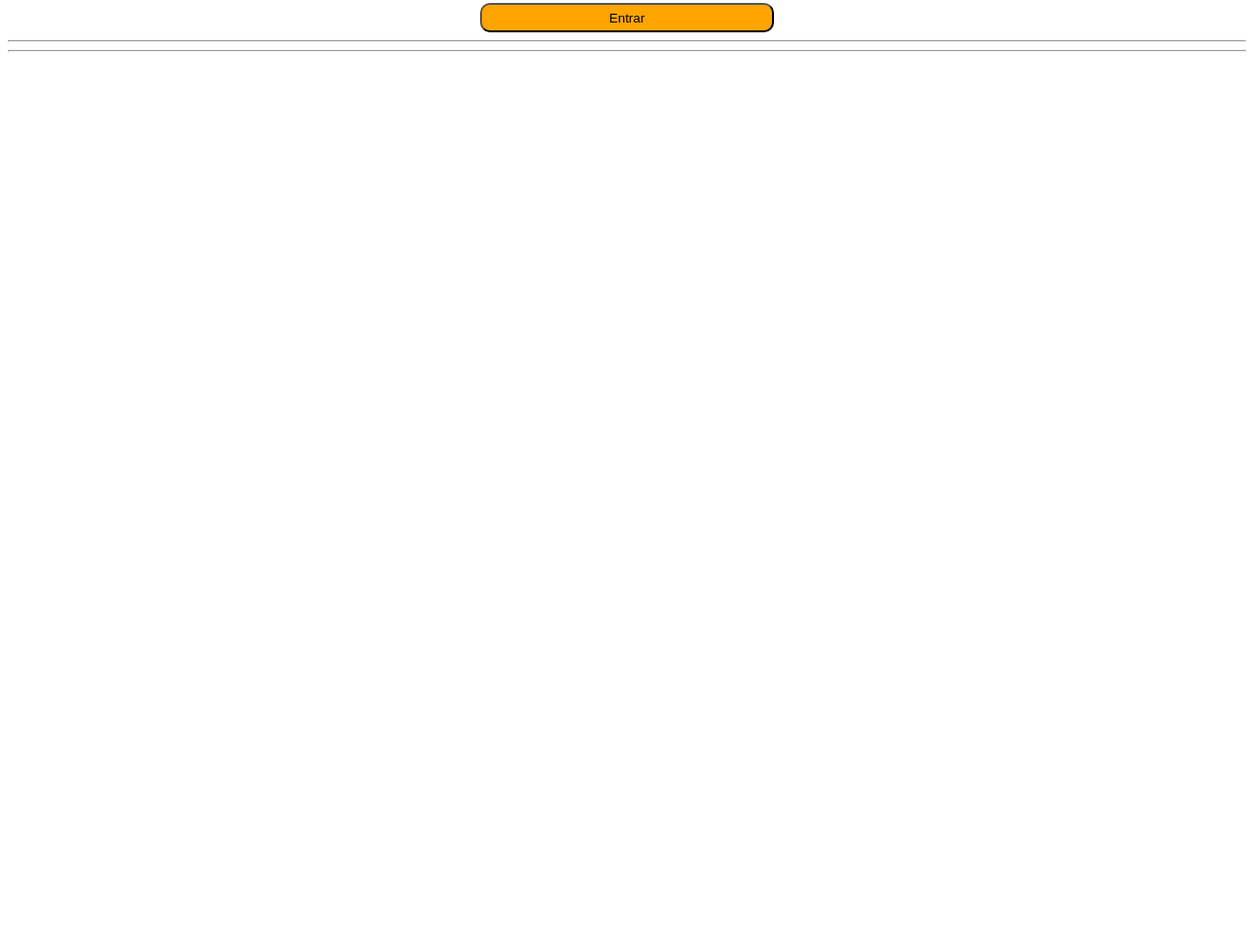
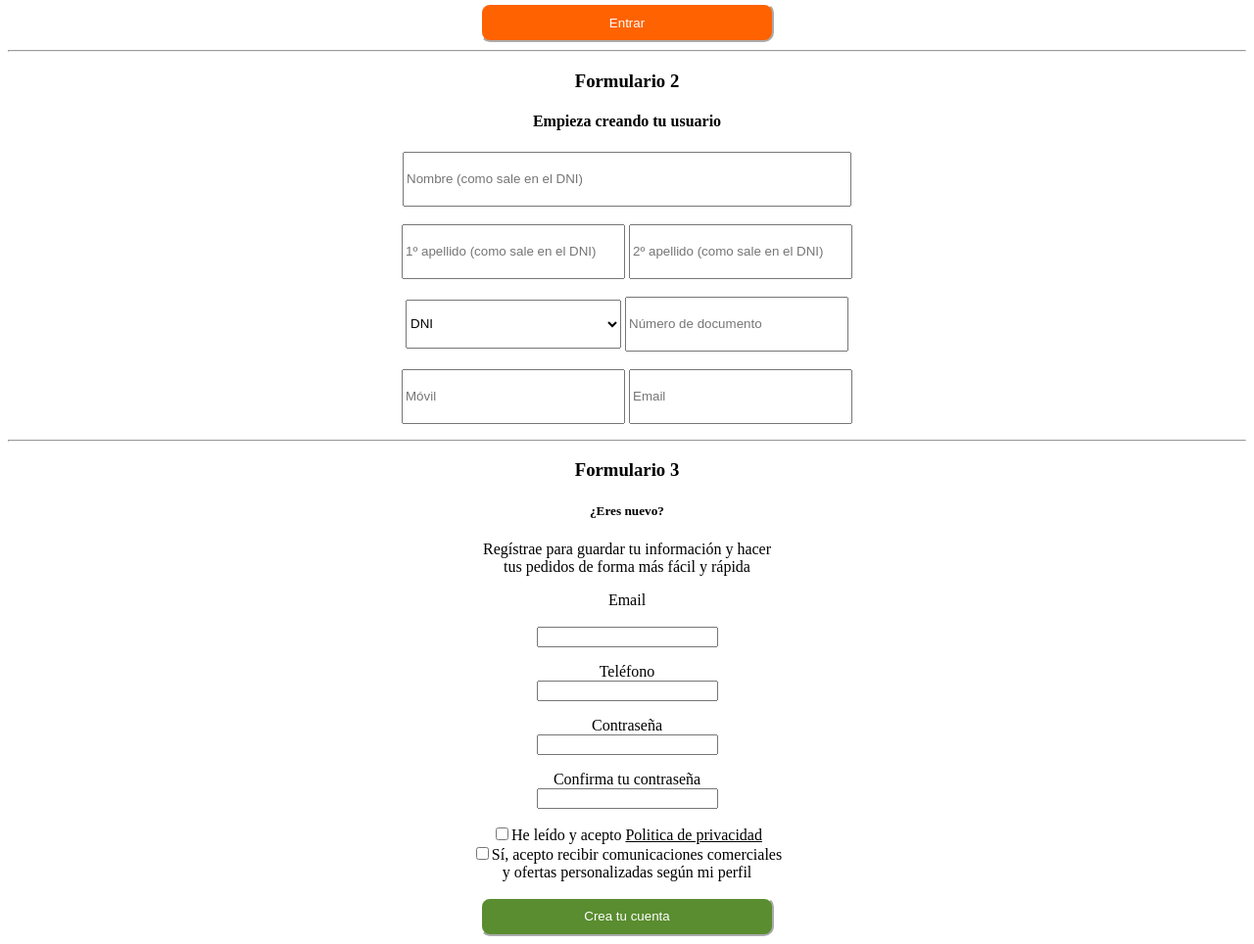
Before and after one commit to VictorBlat/practica-9, a plain HTML site: page index.html in a window 1280 px wide. Shown: the part 384-1348 px from the top of the page at 98% size. Before the commit the page ends 800 px from the top, so only its background shows below. Drawn offline with Linux system fonts and the light colour scheme.

Commit message:
termiado

```diff
--- a/index.html
+++ b/index.html
@@ -44,8 +44,31 @@
 </form>
 <hr>
 <form action="web.php" method="get">
+    <h3><center>Formulario 2</center></h3>
+    <h4><center>Empieza creando tu usuario</center></h4>
+    <p>
+
+        <input class="formulario2" type="text" name="nombre" id="nombre" placeholder="Nombre (como sale en el DNI)">
+        <br>
+        <br>
+        <input class="pequeños" type="text" name="1apellido" id="1apellido" placeholder="1º apellido (como sale en el DNI)">
+
+        <input class="pequeños" type="text" name="2apellido" id="2apellido" placeholder="2º apellido (como sale en el DNI)">
+        <br>
+        <br>
+        <select class="pequeños"  name="documento" id="documento" placeholder="TIPO DE DOCUMENTO">
+            <option value="1">DNI</option>
+            <option value="2">NIF</option>
+            <option value="3">CERT.AEAT</option>
+        </select>
+        <input class="pequeños" type="text" name="numero" id="numero" placeholder="Número de documento">
+        <br>
+        <br>
+        <input class="pequeños" type="tel" name="telefono" id="Teléfono" placeholder="Móvil">
+        <input class="pequeños" type="email" name="email" id="email" placeholder="Email">
 
 
+    </p>
 
 
 
@@ -56,18 +79,39 @@
 </form>
 <hr>
 <form action="web.php" method="get">
+    <h3><center>Formulario 3</center></h3>
+    <h5><center>¿Eres nuevo?</center></h5>
+    <p>Regístrae para guardar tu información y hacer <br> tus pedidos de forma más fácil y rápida</p>
+    <p>
+        Email <br><br>
+        <input type="email" name="email" id="email">
+        <br>
+    </p>
+    <p>
+        Teléfono <br>
+        <input type="tel" id="telefono" name="telefono">
+    </p>
+    <p>
+        Contraseña
+        <br>
+        <input type="password" id="password" name="password">
+    </p>
+    <p>
+    Confirma tu contraseña
+
+    <br>
+    <input type="password" id="password" name="password">
+    </p>
 
 
 
 
+    <p>
+    <input type="checkbox" name="checkbox" id="politica de privacidad">He leído y acepto <u>Politica de privacidad</u><br>
+    <input type="checkbox" name="checkbox" id="aceptar">Sí, acepto recibir comunicaciones comerciales <br> y ofertas personalizadas según mi perfil
 
-
-
-
-
-
-
-
+    </p>
+    <center><input class="crear" type="submit" value="Crea tu cuenta"></center>
 
 </form>
 </main>
--- a/style.css
+++ b/style.css
@@ -1,11 +1,44 @@
 input.Entrar{
     position: relative;
     width: 300px;
-    height: 30px;
-    background-color: orange;
+    height: 40px;
+    border-color: white;
+    color: white;
+    background-color: #ff6200;
     border-radius: 10px;
 
 }
 p{
     text-align: center;
 }
+input.crear{
+    position: relative;
+    width: 300px;
+    height: 40px;
+    background-color: #598d2f;
+    border-color: white;
+    color: white;
+    border-radius: 10px;
+
+}
+input.formulario2{
+    position: relative;
+    width: 450px;
+    height: 50px;
+    border-color: black 10px;
+
+}
+input.pequeños{
+    position: relative;
+    width: 220px;
+    height: 50px;
+    border-color: black 10px;
+
+}
+select.pequeños{
+    position: relative;
+    width: 220px;
+    height: 50px;
+    border-color: black 10px;
+
+}
```
Also changed, not shown: img/Argelia.jpg (added).
